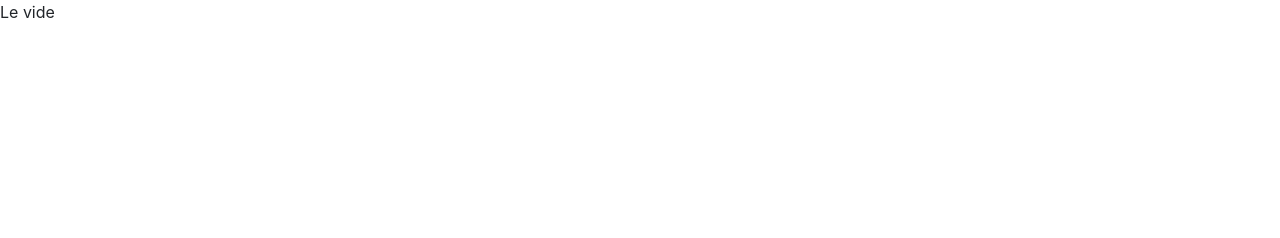
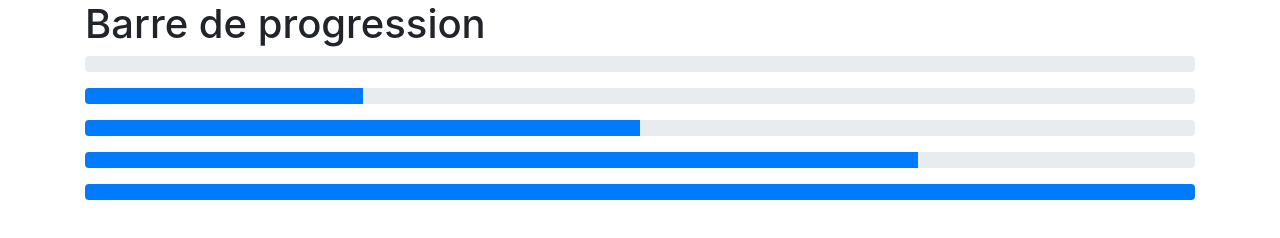
Before and after one commit to Oxxycopate/final, a plain HTML site: page index.html in a window 1280 px wide. Drawn offline with nearby package versions, Linux system fonts and the light colour scheme.

Commit message:
ajout d'une barre de progression

```diff
--- a/index.html
+++ b/index.html
@@ -14,7 +14,24 @@
 
 <body>
 
-    Le vide
+    <div class="container">
+        <h1>Barre de progression</h1>
+        <div class="progress mb-3">
+            <div class="progress-bar" role="progressbar" aria-valuenow="0" aria-valuemin="0" aria-valuemax="100"></div>
+        </div>
+        <div class="progress mb-3">
+            <div class="progress-bar w-25" role="progressbar" aria-valuenow="25" aria-valuemin="0" aria-valuemax="100"></div>
+        </div>
+        <div class="progress mb-3">
+            <div class="progress-bar w-50" role="progressbar" aria-valuenow="50" aria-valuemin="0" aria-valuemax="100"></div>
+        </div>
+        <div class="progress mb-3">
+            <div class="progress-bar w-75" role="progressbar" aria-valuenow="75" aria-valuemin="0" aria-valuemax="100"></div>
+        </div>
+        <div class="progress">
+            <div class="progress-bar w-100" role="progressbar" aria-valuenow="100" aria-valuemin="0" aria-valuemax="100"></div>
+        </div>
+    </div>
 
     <!-- Optional JavaScript -->
     <!-- jQuery first, then Popper.js, then Bootstrap JS -->
```
